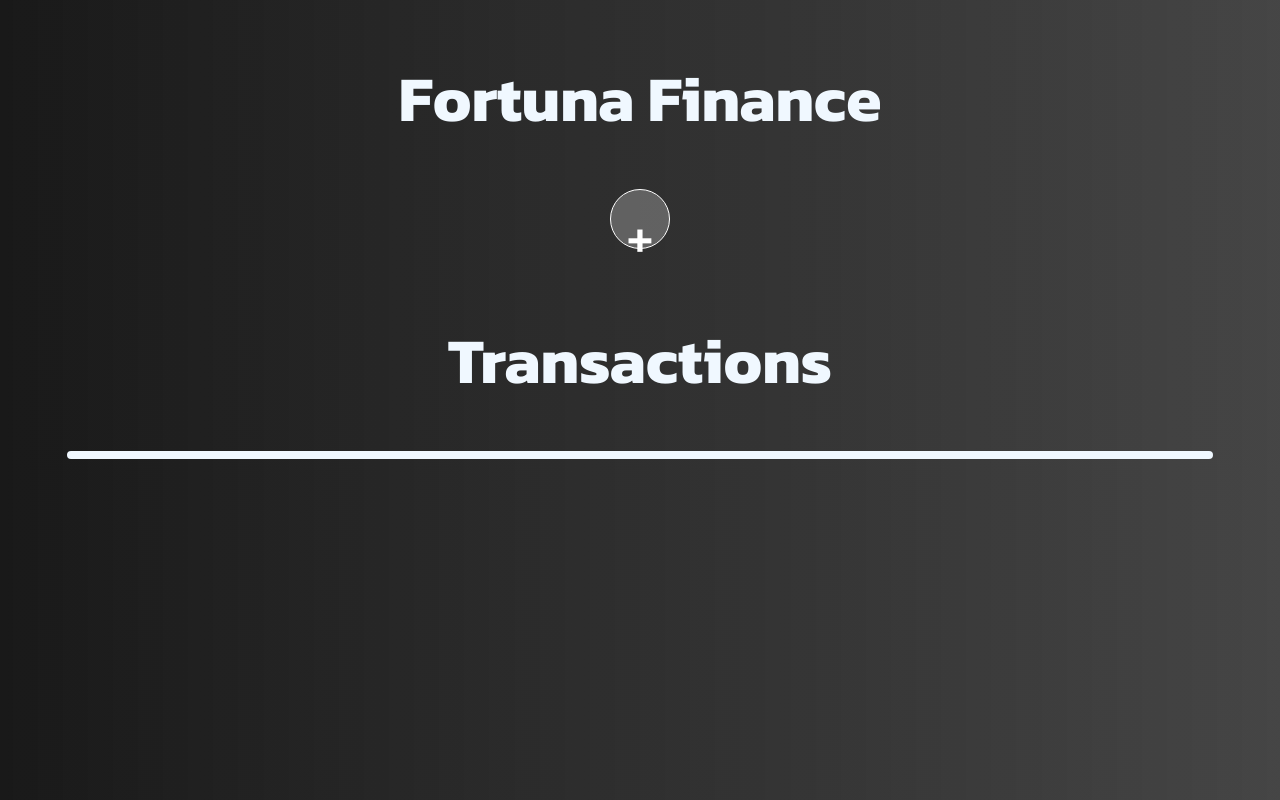
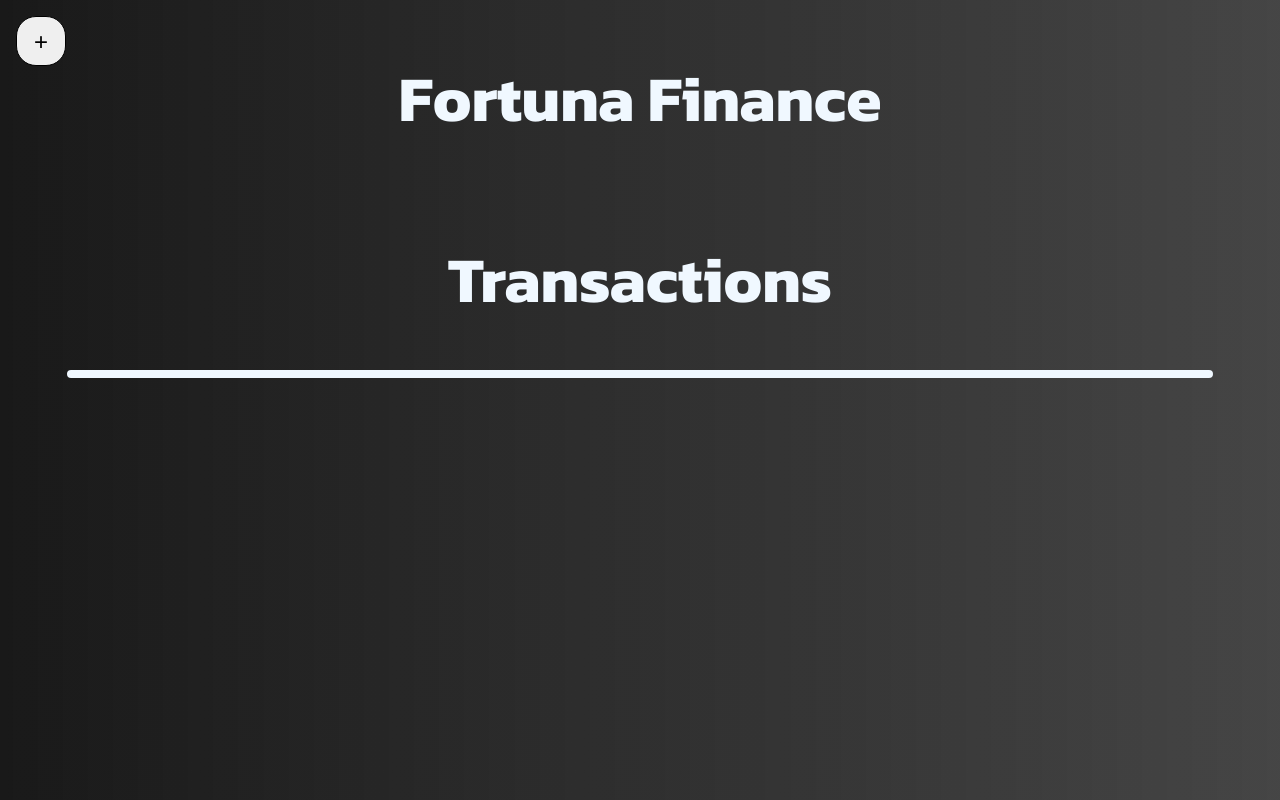
Before and after one commit to Ap0ll02/Fortuna-Finance-Tracekr, a React (Vite) app in the folder my_finance_tracker/: page / in a window 1280 px wide. Built offline with nearby package versions, Linux system fonts and the light colour scheme.

Commit message:
Forgotto  tsqge

```diff
--- a/my_finance_tracker/src/App.css
+++ b/my_finance_tracker/src/App.css
@@ -26,18 +26,19 @@
     justify-content: center;
 }
 #t_btn {
-    position: relative;
-    vertical-alignment: top;
-    horizontal-alignment: left;
-    height: 60px;
-    width: 60px;
-    font-size: 60px;
+    width: 50px;
+    height: 50px;
+    margin: 0 auto;
+    padding: 0;
+    display: inline-block;
+    line-height: 50px;
     text-align: center;
-  color: white;
-  background-color: rgba(100, 100, 100, 0.97);
-  font-family: Kanit;
     border: 1px solid;
-  border-radius: 30px;
+    border-radius: 20px;
+    position: absolute;
+    top: 2vh;
+    left: 2vh;
+    font-size: 0.75rem;
 }
 
 .addForm {
```
Also changed, not shown: 1 other file (tests, documents, lock files or other folders).
